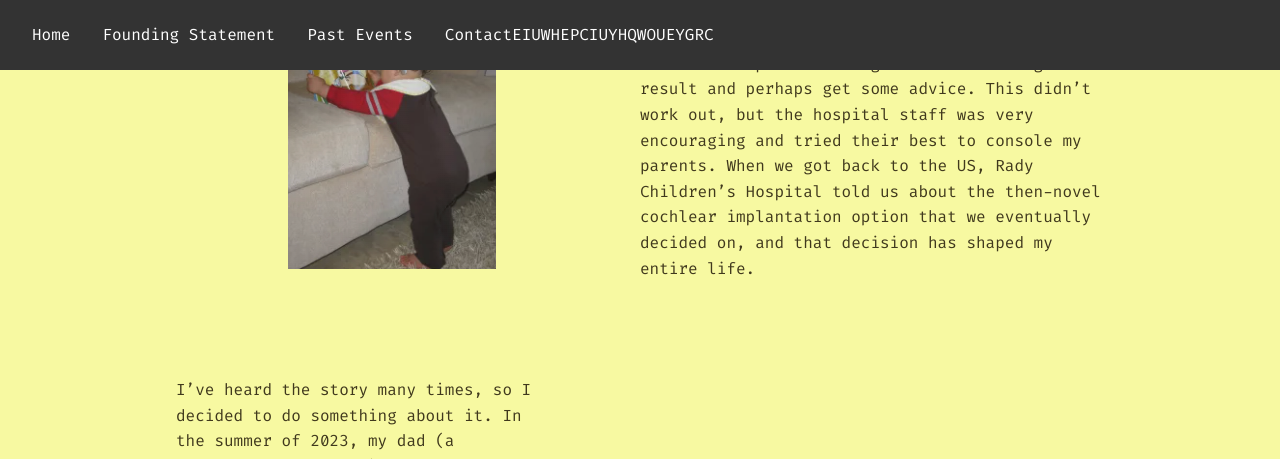
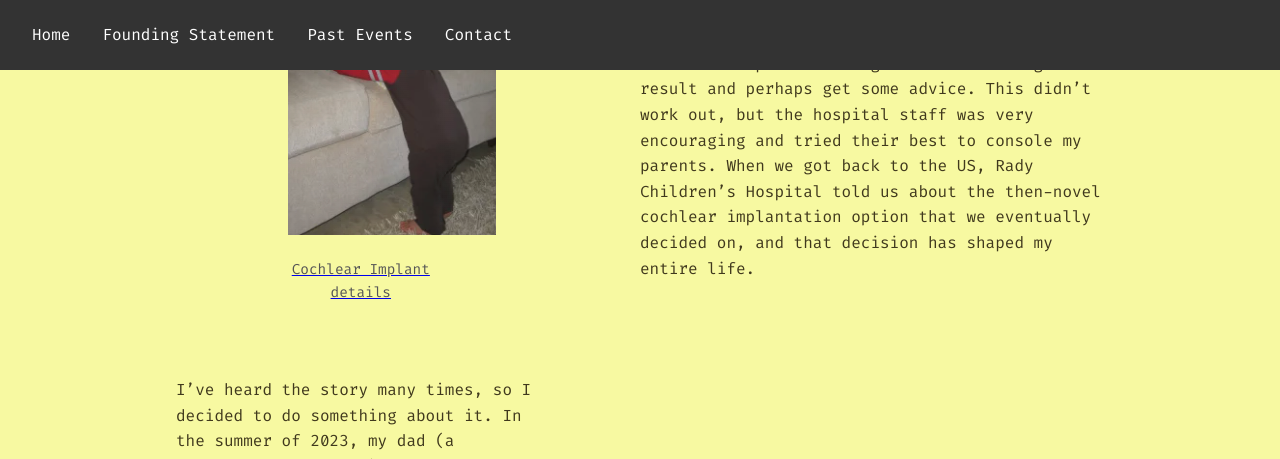
Before and after one commit to monke7769/fortissimochallenge, a Jekyll site: the page founding.html, which Jekyll copies as it is, in a window 1280 px wide and 900 px high, scrolled down 514 px, cut to the strip 0-459 px from the top of the window. Built offline with Jekyll 4.4.1, drawn with Linux system fonts in a browser that asks for light colours.

Commit message:
fix stuff

```diff
--- a/founding.html
+++ b/founding.html
@@ -108,7 +108,10 @@
                 <p>Their grief hadn’t subsided, but my parents began searching for ways. They brought me to Taiwan in hopes of having a better hearing test result and perhaps get some advice. This didn’t work out, but the hospital staff was very encouraging and tried their best to console my parents. When we got back to the US, Rady Children’s Hospital told us about the then-novel cochlear implantation option that we eventually decided on, and that decision has shaped my entire life.</p>
             </div>
             <div class="image-section">
+                <a href="https://www.rchsd.org/2024/01/music-to-his-ears-haydens-story/" target="_blank">
                     <img src="images/implanted.png" alt="Image Description">
+                    <figcaption>Cochlear Implant details</figcaption>
+                </a>
             </div>
         </div>
         <!-- Add more pairs as needed -->
--- a/navbar.html
+++ b/navbar.html
@@ -2,7 +2,7 @@
     <a href="index.html">Home</a>
     <a href="founding.html">Founding Statement</a>
     <a href="events.html">Past Events</a>
-    <a href="contact.html">ContactEIUWHEPCIUYHQWOUEYGRC</a>
+    <a href="contact.html">Contact</a>
 </div>
 <style>
     /* General body styling */
```
